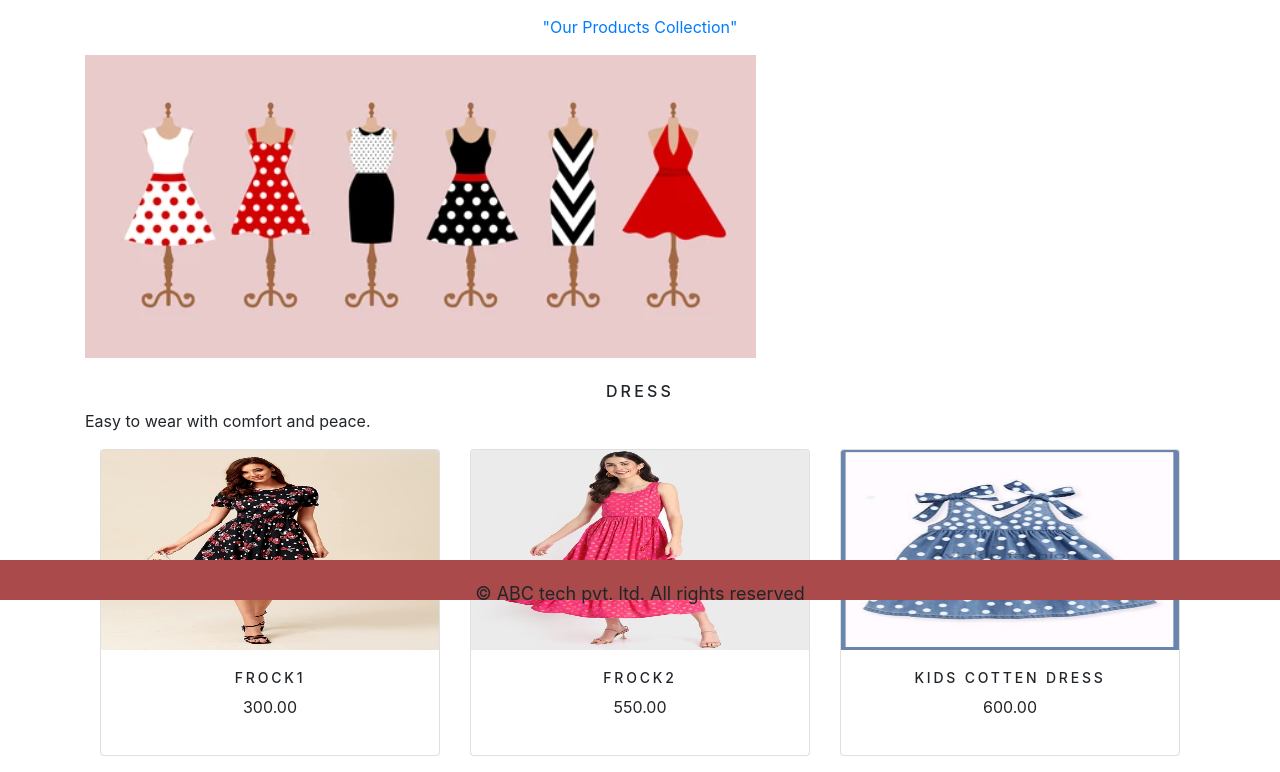
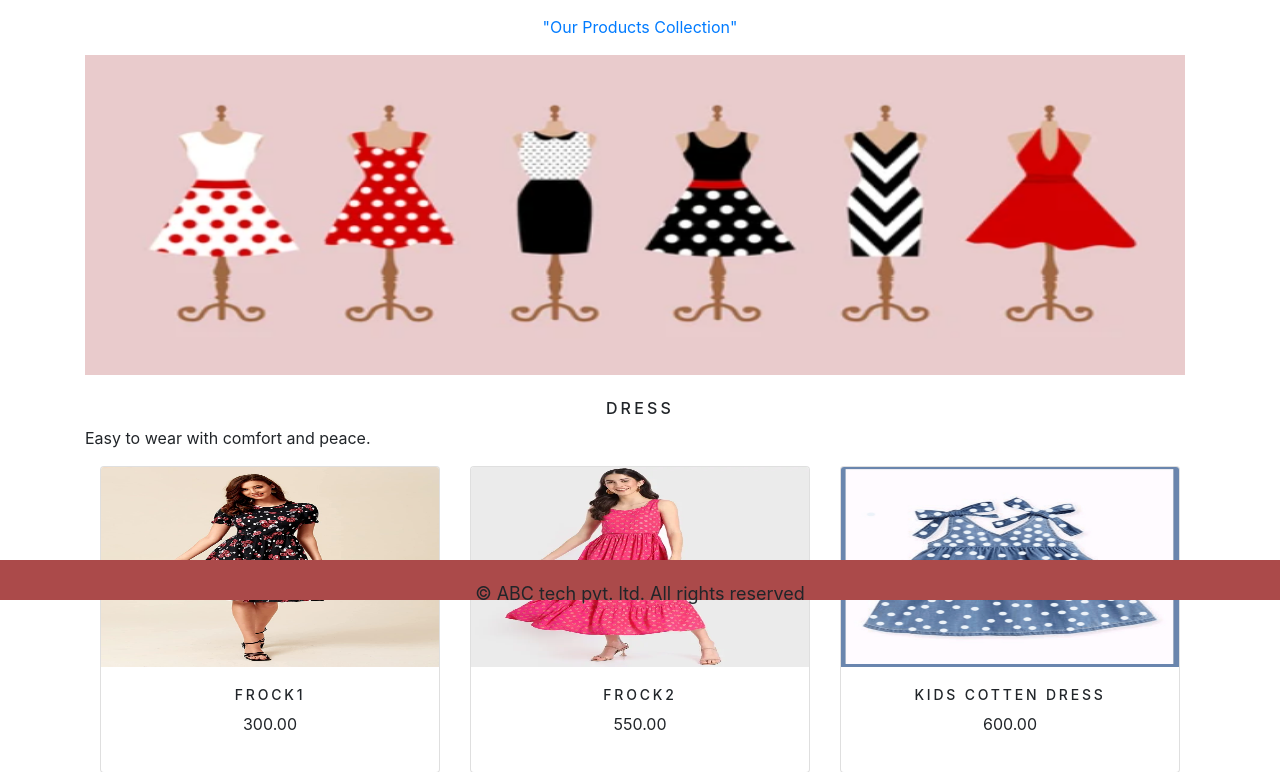
Before and after one commit to sonajaxn/ecom, a Django app: page /shopapp/dress/ in a window 1280 px wide. Shown: the part 200-972 px from the top of the page. Run offline with Django 4.2, Linux system fonts and the light colour scheme; data comes from the database, SQL or seed files in the repository; some libraries are stand-ins or nearby versions.

Commit message:
updated banner

```diff
--- a/ecommerceproject/templates/category.html
+++ b/ecommerceproject/templates/category.html
@@ -27,8 +27,14 @@
     </div>
     {% endif %}
     <div class="mx-auto">
+        <style>
+            .cat{
+                width: 1100;
+                height: 320;
+            }
+        </style>
         {% if category %}
-        <img  src="{{category.image.url}}" alt="{{category.name}}">
+        <img  src="{{category.image.url}}" alt="{{category.name}}" class="cat">
     </div>
         <br>
         <div>
```
